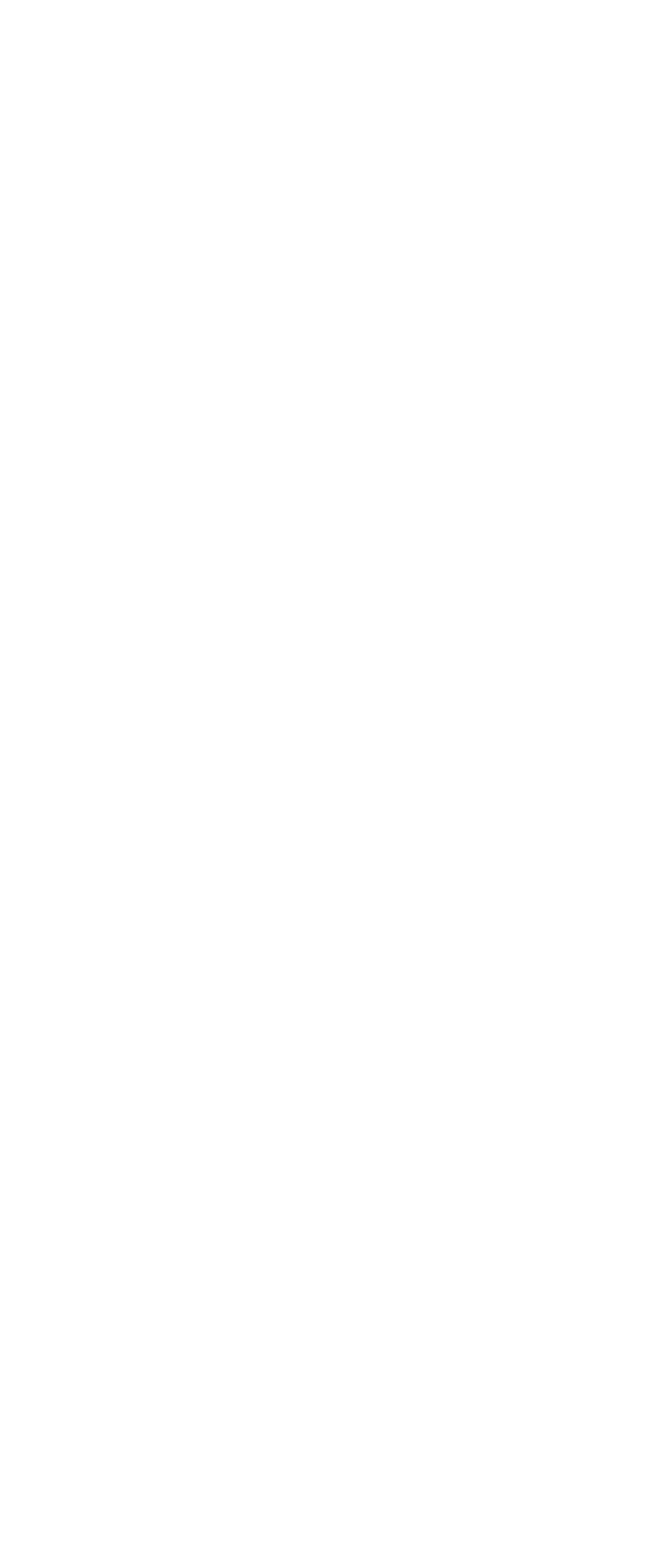
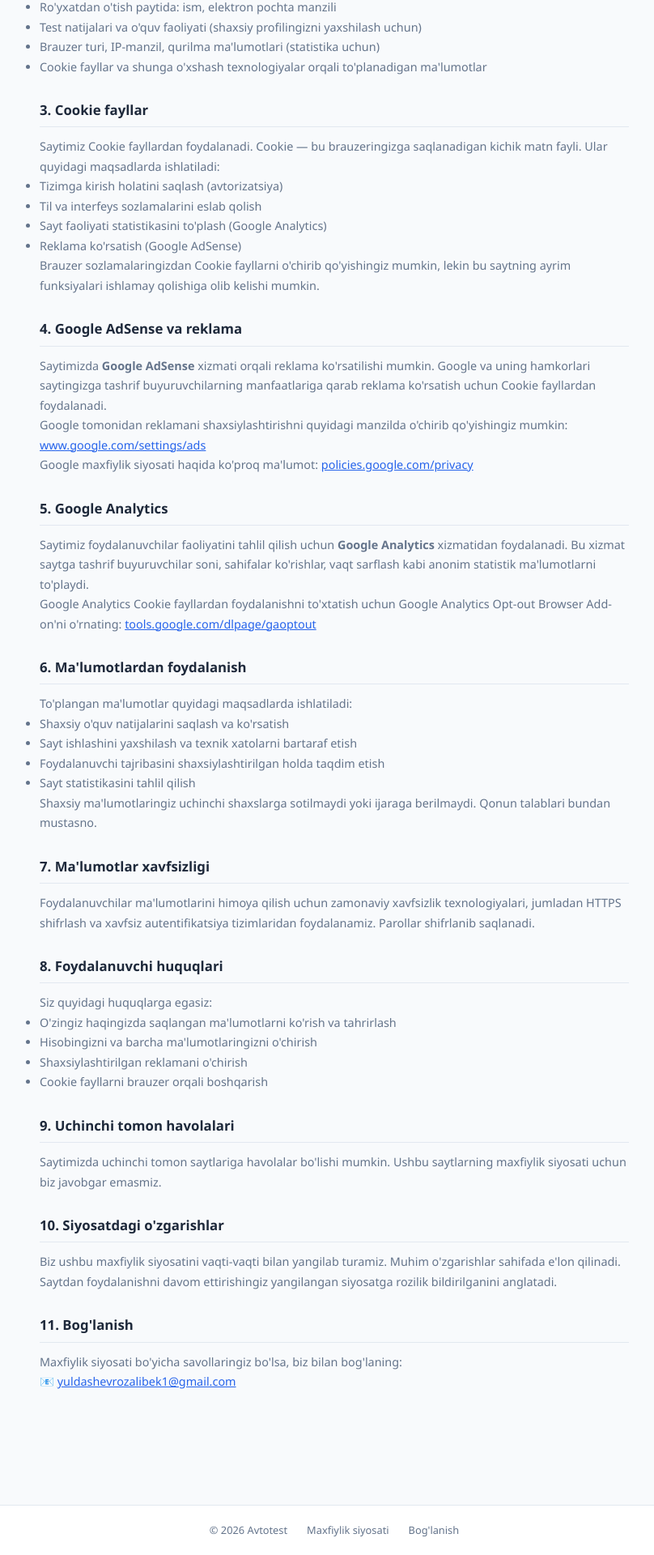
Before and after one commit to yuldashevrozali/avtokurs-next, a Next.js app: page /privacy-policy in a window 1280 px wide. Before the commit this address had no page. Shown: the part 478-2398 px from the top of the page at 81% size, without its empty margins (227-1035 px from the left). Before the commit the page ends 800 px from the top, so only its background shows below. Built offline with nearby package versions, Linux system fonts and the light colour scheme.

Commit message:
adsense added

```diff
--- a/app/layout.js
+++ b/app/layout.js
@@ -1,6 +1,7 @@
 import './globals.css';
 import LangProvider from '@/components/LangProvider';
 import MobileNav from '@/components/MobileNav';
+import Footer from '@/components/Footer';
 export const metadata = {
   title: "Avtotest — Haydovchilik imtihoniga onlayn tayyorlanish",
   description: "Haydovchilik guvohnomasi olish uchun onlayn test ishlang. Yo'l harakati qoidalari bo'yicha 1200+ savol, biletlar, imtihon simulatsiyasi. Bepul tayyorlaning!",
@@ -29,10 +30,12 @@ export default function RootLayout({ children }) {
       <head>
         <meta name="viewport" content="width=device-width, initial-scale=1" />
         <script dangerouslySetInnerHTML={{__html: `(function(){var t=localStorage.getItem('theme');if(t==='dark')document.documentElement.setAttribute('data-theme','dark');var f=parseInt(localStorage.getItem('font-size'));if(f>=14&&f<=20)document.documentElement.style.fontSize=f+'px';})()`}} />
+        <script async src="https://pagead2.googlesyndication.com/pagead/js/adsbygoogle.js?client=ca-pub-7971219899857261" crossOrigin="anonymous" />
       </head>
       <body>
         <LangProvider>
           {children}
+          <Footer />
           <MobileNav />
         </LangProvider>
       </body>
--- /dev/null
+++ b/app/privacy-policy/page.js
@@ -0,0 +1,175 @@
+import Navbar from '@/components/Navbar';
+import Link from 'next/link';
+
+export const metadata = {
+  title: "Maxfiylik siyosati — Avtotest",
+  description: "Avtotest.uz sayti foydalanuvchilar ma'lumotlari va maxfiylik siyosati haqida ma'lumot.",
+};
+
+export default function PrivacyPolicyPage() {
+  return (
+    <>
+      <Navbar />
+      <div style={{ maxWidth: 760, margin: '0 auto', padding: '2rem 1rem 4rem' }}>
+
+        <div style={{ marginBottom: '2rem' }}>
+          <Link href="/" style={{ fontSize: '0.875rem', color: 'var(--text-muted)', textDecoration: 'none' }}>
+            ← Bosh sahifa
+          </Link>
+        </div>
+
+        <h1 style={{ fontSize: '1.75rem', fontWeight: 800, color: 'var(--text)', marginBottom: '0.5rem' }}>
+          Maxfiylik siyosati
+        </h1>
+        <p style={{ color: 'var(--text-muted)', fontSize: '0.875rem', marginBottom: '2rem' }}>
+          Oxirgi yangilanish: 2026-yil 1-iyul
+        </p>
+
+        <Section title="1. Umumiy ma'lumot">
+          <p>
+            Ushbu maxfiylik siyosati <strong>Avtotest</strong> (avtotest.uz) sayti foydalanuvchilarining
+            shaxsiy ma'lumotlari qanday to'planishi, ishlatilishi va himoya qilinishi haqida ma'lumot beradi.
+            Saytdan foydalanish orqali siz ushbu siyosatga rozilik bildirasiz.
+          </p>
+        </Section>
+
+        <Section title="2. To'planadigan ma'lumotlar">
+          <p>Saytdan foydalanish jarayonida quyidagi ma'lumotlar to'planishi mumkin:</p>
+          <ul>
+            <li>Ro'yxatdan o'tish paytida: ism, elektron pochta manzili</li>
+            <li>Test natijalari va o'quv faoliyati (shaxsiy profilingizni yaxshilash uchun)</li>
+            <li>Brauzer turi, IP-manzil, qurilma ma'lumotlari (statistika uchun)</li>
+            <li>Cookie fayllar va shunga o'xshash texnologiyalar orqali to'planadigan ma'lumotlar</li>
+          </ul>
+        </Section>
+
+        <Section title="3. Cookie fayllar">
+          <p>
+            Saytimiz Cookie fayllardan foydalanadi. Cookie — bu brauzeringizga saqlanadigan kichik matn fayli.
+            Ular quyidagi maqsadlarda ishlatiladi:
+          </p>
+          <ul>
+            <li>Tizimga kirish holatini saqlash (avtorizatsiya)</li>
+            <li>Til va interfeys sozlamalarini eslab qolish</li>
+            <li>Sayt faoliyati statistikasini to'plash (Google Analytics)</li>
+            <li>Reklama ko'rsatish (Google AdSense)</li>
+          </ul>
+          <p>
+            Brauzer sozlamalaringizdan Cookie fayllarni o'chirib qo'yishingiz mumkin,
+            lekin bu saytning ayrim funksiyalari ishlamay qolishiga olib kelishi mumkin.
+          </p>
+        </Section>
+
+        <Section title="4. Google AdSense va reklama">
+          <p>
+            Saytimizda <strong>Google AdSense</strong> xizmati orqali reklama ko'rsatilishi mumkin.
+            Google va uning hamkorlari saytingizga tashrif buyuruvchilarning manfaatlariga qarab
+            reklama ko'rsatish uchun Cookie fayllardan foydalanadi.
+          </p>
+          <p>
+            Google tomonidan reklamani shaxsiylashtirishni quyidagi manzilda o'chirib qo'yishingiz mumkin:{' '}
+            <a href="https://www.google.com/settings/ads" target="_blank" rel="noopener noreferrer"
+              style={{ color: 'var(--primary)' }}>
+              www.google.com/settings/ads
+            </a>
+          </p>
+          <p>
+            Google maxfiylik siyosati haqida ko'proq ma'lumot:{' '}
+            <a href="https://policies.google.com/privacy" target="_blank" rel="noopener noreferrer"
+              style={{ color: 'var(--primary)' }}>
+              policies.google.com/privacy
+            </a>
+          </p>
+        </Section>
+
+        <Section title="5. Google Analytics">
+          <p>
+            Saytimiz foydalanuvchilar faoliyatini tahlil qilish uchun <strong>Google Analytics</strong> xizmatidan foydalanadi.
+            Bu xizmat saytga tashrif buyuruvchilar soni, sahifalar ko'rishlar, vaqt sarflash kabi
+            anonim statistik ma'lumotlarni to'playdi.
+          </p>
+          <p>
+            Google Analytics Cookie fayllardan foydalanishni to'xtatish uchun Google Analytics
+            Opt-out Browser Add-on'ni o'rnating:{' '}
+            <a href="https://tools.google.com/dlpage/gaoptout" target="_blank" rel="noopener noreferrer"
+              style={{ color: 'var(--primary)' }}>
+              tools.google.com/dlpage/gaoptout
+            </a>
+          </p>
+        </Section>
+
+        <Section title="6. Ma'lumotlardan foydalanish">
+          <p>To'plangan ma'lumotlar quyidagi maqsadlarda ishlatiladi:</p>
+          <ul>
+            <li>Shaxsiy o'quv natijalarini saqlash va ko'rsatish</li>
+            <li>Sayt ishlashini yaxshilash va texnik xatolarni bartaraf etish</li>
+            <li>Foydalanuvchi tajribasini shaxsiylashtirilgan holda taqdim etish</li>
+            <li>Sayt statistikasini tahlil qilish</li>
+          </ul>
+          <p>
+            Shaxsiy ma'lumotlaringiz uchinchi shaxslarga sotilmaydi yoki ijaraga berilmaydi.
+            Qonun talablari bundan mustasno.
+          </p>
+        </Section>
+
+        <Section title="7. Ma'lumotlar xavfsizligi">
+          <p>
+            Foydalanuvchilar ma'lumotlarini himoya qilish uchun zamonaviy xavfsizlik texnologiyalari,
+            jumladan HTTPS shifrlash va xavfsiz autentifikatsiya tizimlaridan foydalanamiz.
+            Parollar shifrlanib saqlanadi.
+          </p>
+        </Section>
+
+        <Section title="8. Foydalanuvchi huquqlari">
+          <p>Siz quyidagi huquqlarga egasiz:</p>
+          <ul>
+            <li>O'zingiz haqingizda saqlangan ma'lumotlarni ko'rish va tahrirlash</li>
+            <li>Hisobingizni va barcha ma'lumotlaringizni o'chirish</li>
+            <li>Shaxsiylashtirilgan reklamani o'chirish</li>
+            <li>Cookie fayllarni brauzer orqali boshqarish</li>
+          </ul>
+        </Section>
+
+        <Section title="9. Uchinchi tomon havolalari">
+          <p>
+            Saytimizda uchinchi tomon saytlariga havolalar bo'lishi mumkin.
+            Ushbu saytlarning maxfiylik siyosati uchun biz javobgar emasmiz.
+          </p>
+        </Section>
+
+        <Section title="10. Siyosatdagi o'zgarishlar">
+          <p>
+            Biz ushbu maxfiylik siyosatini vaqti-vaqti bilan yangilab turamiz.
+            Muhim o'zgarishlar sahifada e'lon qilinadi. Saytdan foydalanishni davom ettirishingiz
+            yangilangan siyosatga rozilik bildirilganini anglatadi.
+          </p>
+        </Section>
+
+        <Section title="11. Bog'lanish">
+          <p>
+            Maxfiylik siyosati bo'yicha savollaringiz bo'lsa, biz bilan bog'laning:
+          </p>
+          <p>
+            📧 <a href="mailto:yuldashevrozalibek1@gmail.com" style={{ color: 'var(--primary)' }}>
+              yuldashevrozalibek1@gmail.com
+            </a>
+          </p>
+        </Section>
+
+      </div>
+    </>
+  );
+}
+
+function Section({ title, children }) {
+  return (
+    <div style={{ marginBottom: '1.75rem' }}>
+      <h2 style={{ fontSize: '1.05rem', fontWeight: 700, color: 'var(--text)', marginBottom: '0.75rem', paddingBottom: '0.4rem', borderBottom: '1px solid var(--border)' }}>
+        {title}
+      </h2>
+      <div style={{ color: 'var(--text-muted)', fontSize: '0.9rem', lineHeight: 1.7 }}>
+        {children}
+      </div>
+    </div>
+  );
+}
--- /dev/null
+++ b/components/Footer.js
@@ -0,0 +1,28 @@
+import Link from 'next/link';
+
+export default function Footer() {
+  return (
+    <footer style={{
+      borderTop: '1px solid var(--border)',
+      background: 'var(--surface)',
+      padding: '1.25rem 1rem',
+      marginTop: '3rem',
+      textAlign: 'center',
+    }}>
+      <div style={{ maxWidth: 760, margin: '0 auto', display: 'flex', flexWrap: 'wrap', alignItems: 'center', justifyContent: 'center', gap: '0.5rem 1.5rem' }}>
+        <span style={{ fontSize: '0.8rem', color: 'var(--text-muted)' }}>
+          © {new Date().getFullYear()} Avtotest
+        </span>
+        <Link href="/privacy-policy"
+          style={{ fontSize: '0.8rem', color: 'var(--text-muted)', textDecoration: 'none' }}
+          prefetch={false}>
+          Maxfiylik siyosati
+        </Link>
+        <a href="mailto:yuldashevrozalibek1@gmail.com"
+          style={{ fontSize: '0.8rem', color: 'var(--text-muted)', textDecoration: 'none' }}>
+          Bog'lanish
+        </a>
+      </div>
+    </footer>
+  );
+}
```
Also changed, not shown: components/Screenshot 2026-07-01 at 22.26.49.png (added).
